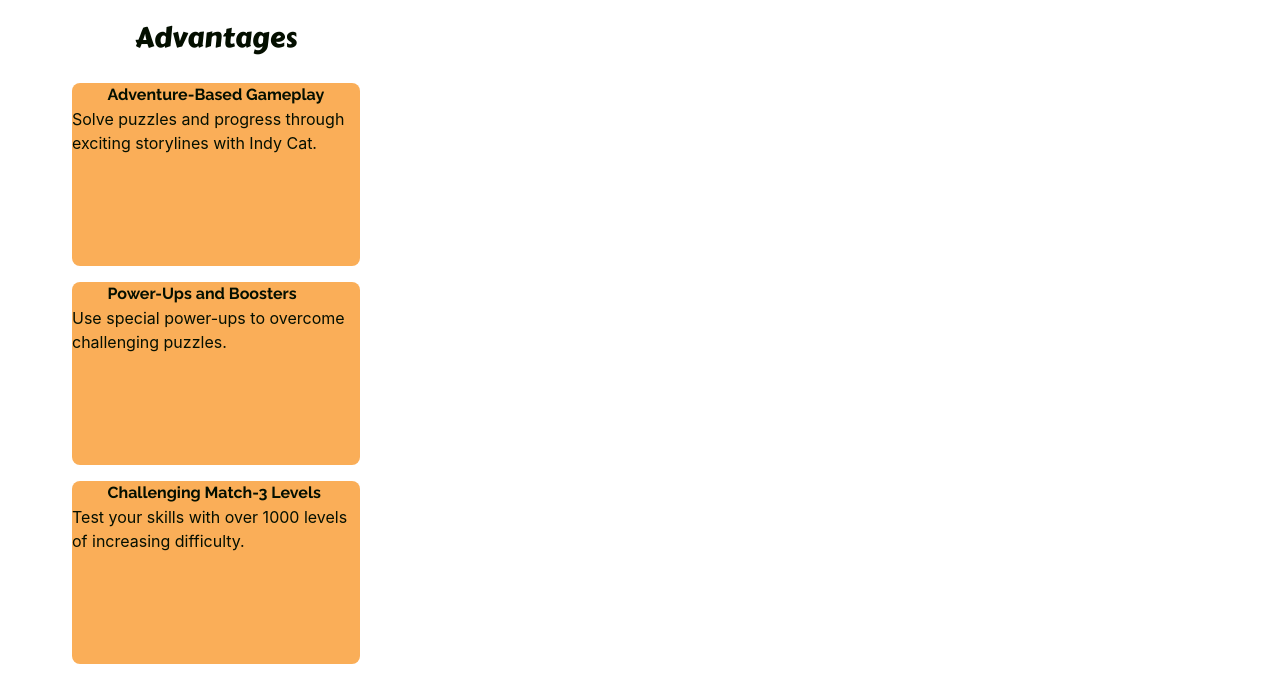
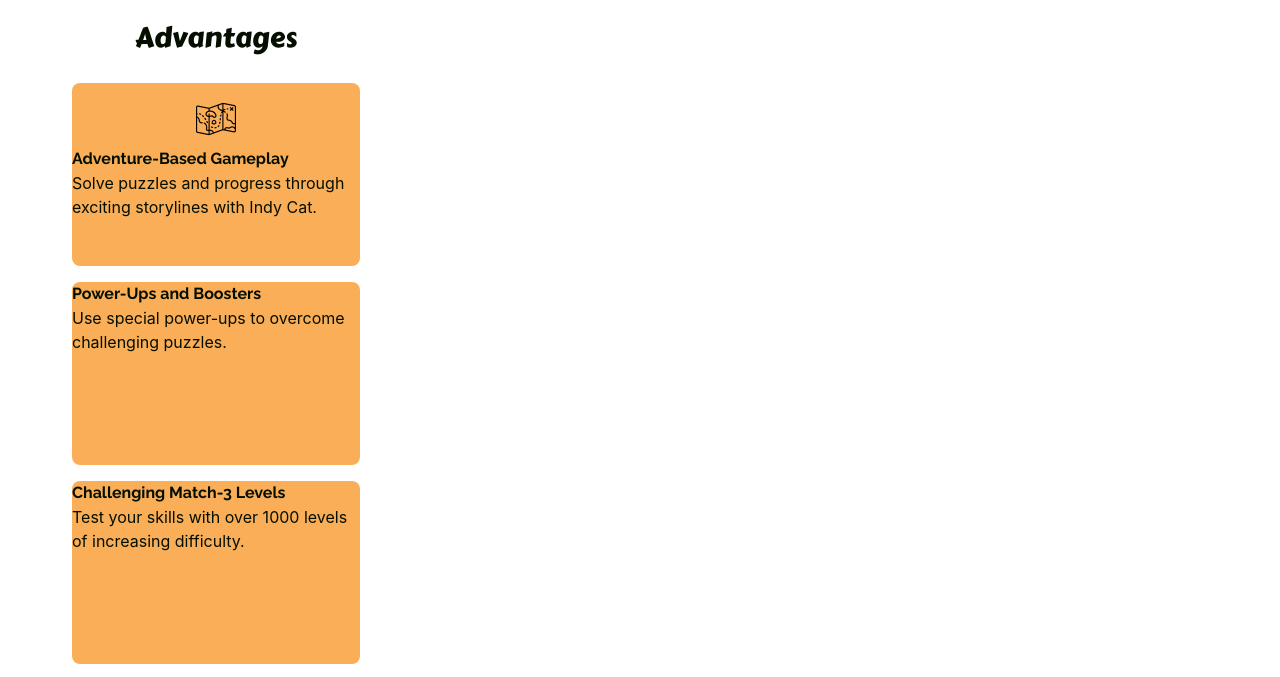
Before and after one commit to SvetaSaletska/indy-cat2-app, a website built with Vite: page src/index.html in a window 1280 px wide. Shown: the part 63-740 px from the top of the page. Built offline with nearby package versions, Linux system fonts and the light colour scheme; files whose address does not match are found by name.

Commit message:
corrections

```diff
--- a/src/partials/advantages.html
+++ b/src/partials/advantages.html
@@ -4,6 +4,11 @@
       <h2 class="title">Advantages</h2>
       <ul class="advantages__list">
         <li class="advantages__item">
+          <img
+            src="../img/Vector.png"
+            alt="Advantages map"
+            class="advantages__map"
+          />
           <p class="advantages__title">Adventure-Based Gameplay</p>
           <p class="advantages__descriptions">
             Solve puzzles and progress through exciting storylines with Indy
--- a/src/scss/advantages.scss
+++ b/src/scss/advantages.scss
@@ -37,6 +37,12 @@
   font-weight: 700;
   font-style: normal;
   @include font(16, 24);
-  margin-left: 35.5px;
-  margin-right: 35.5px;
+  align-items: center;
 }
+
+.advantages__map {
+  padding-top: 16px;
+  margin-left: 124px;
+  margin-right: 124px;
+  margin-bottom: 8px;
+}
```
Also changed, not shown: src/img/Vector.png (added), src/img/vite-logo.png (deleted).
